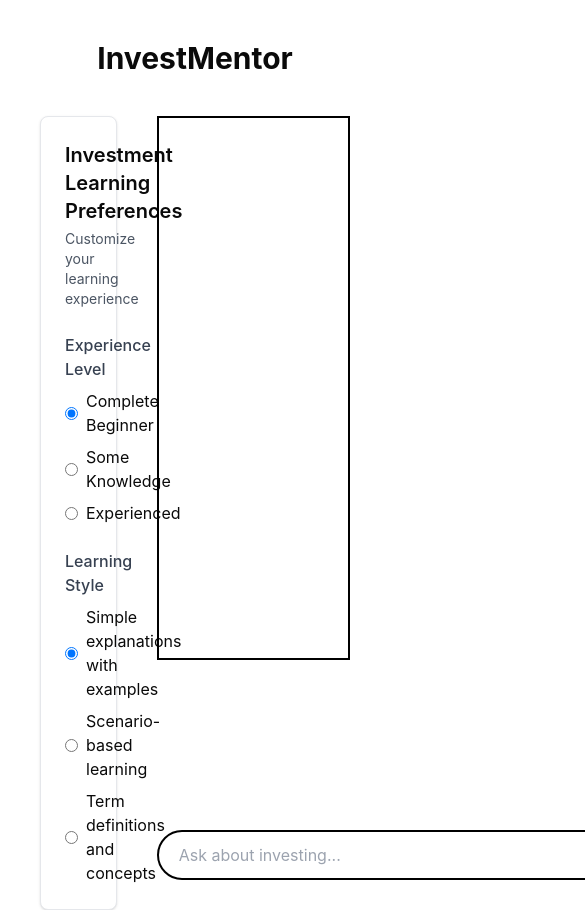
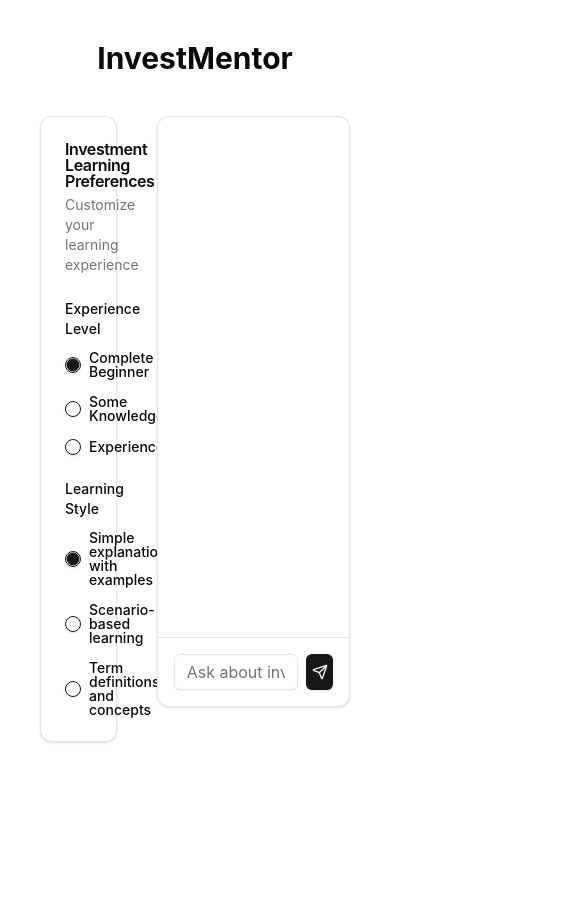
Before and after one commit to zacktzeng/invest-mentor, a Next.js app: page / in a window 390 px wide. Shown: the top 910 px of the page, 585 px wide, since content can reach past the window. After the commit the page ends 844 px from the top, so only its background shows below. Built offline with nearby package versions, Linux system fonts and the light colour scheme.

Commit message:
Update Chat and InvestmentParameterForm to use Shadcn and add some responsive

```diff
--- a/app/components/Chat.tsx
+++ b/app/components/Chat.tsx
@@ -1,14 +1,20 @@
 // Chat.tsx
 import { useChat } from "ai/react";
 import { useEffect, useRef, useState } from "react";
-import Image from "next/image";
 import { useParameters } from "@/contexts/ParametersContext";
+import { Avatar, AvatarFallback, AvatarImage } from "@/components/ui/avatar";
+import { Card } from "@/components/ui/card";
+import { Input } from "@/components/ui/input";
+import { Button } from "@/components/ui/button";
+import { Send } from "lucide-react";
+import { Alert, AlertDescription } from "@/components/ui/alert";
+import { ScrollArea } from "@/components/ui/scroll-area";
+import { Separator } from "@/components/ui/separator";
 
 const Chat = () => {
   const {
     experienceLevel,
     learningStyle,
-    lastUpdated,
     parameterChanged,
     acknowledgeParameterChange
   } = useParameters();
@@ -31,12 +37,9 @@
     }
   });
 
-  const chatContainer = useRef<HTMLDivElement>(null);
-
   const messagesEndRef = useRef<HTMLDivElement>(null);
 
   const scroll = () => {
-    console.log("Scrolling to the bottom of the chat");
     messagesEndRef.current?.scrollIntoView({ behavior: "smooth" });
   };
 
@@ -56,59 +59,74 @@
 
   // Create a custom submit handler that wraps the original
   const handleCustomSubmit = (e: React.FormEvent<HTMLFormElement>) => {
+    e.preventDefault();
     handleSubmit(e);
   };
 
-  const renderResponse = () => {
   return (
-      <div className="response">
+    <Card className="flex flex-col h-[70vh] md:h-[80vh]">
+      {/* Chat message area with scroll */}
+      <ScrollArea className="flex-grow p-4">
         {systemMessage && (
-          <div className="system-message text-xs text-gray-500 italic mb-2">
+          <Alert className="mb-4">
+            <AlertDescription className="text-xs text-muted-foreground">
               {systemMessage}
+            </AlertDescription>
+          </Alert>
+        )}
+
+        <div className="space-y-4">
+          {messages.map((m, index) => (
+            <div key={m.id}>
+              <div className={`flex items-start gap-3 ${m.role === "user" ? "justify-end" : "justify-start"}`}>
+                {m.role !== "user" && (
+                  <Avatar className="h-8 w-8">
+                    <AvatarImage src="/ai-avatar.png" alt="AI" />
+                    <AvatarFallback>AI</AvatarFallback>
+                  </Avatar>
+                )}
+
+                <div className={`rounded-lg p-3 max-w-[80%] ${
+                  m.role === "user"
+                    ? "bg-primary text-primary-foreground ml-auto"
+                    : "bg-muted"
+                }`}>
+                  <p className="text-sm">{m.content}</p>
                 </div>
-        )}
-        {messages.map((m, index) => (
-          <div
-            key={m.id}
-            className={`chat-line ${m.role === "user" ? "user-chat" : "ai-chat"
-              }`}
-          >
-            <Image
-              className="avatar"
-              alt="avatar"
-              width={40}
-              height={40}
-              src={m.role === "user" ? "/user-avatar.jpg" : "/ai-avatar.png"}
-            />
-            <div style={{ width: "100%", marginLeft: "16px" }}>
-              <p className="message">{m.content}</p>
-              {index < messages.length - 1 && (
-                <div className="horizontal-line" />
+
+                {m.role === "user" && (
+                  <Avatar className="h-8 w-8">
+                    <AvatarImage src="/user-avatar.jpg" alt="User" />
+                    <AvatarFallback>You</AvatarFallback>
+                  </Avatar>
                 )}
               </div>
+
+              {index < messages.length - 1 && (
+                <Separator className="my-4" />
+              )}
+            </div>
+          ))}
           <div ref={messagesEndRef} />
         </div>
-        ))}
-      </div>
+      </ScrollArea>
 
-    );
-  };
-
-  return (
-    <div ref={chatContainer} className="chat w-full">
-      {renderResponse()}
-      <form onSubmit={handleCustomSubmit} className="chat-form">
-        <input
+      {/* Input area */}
+      <div className="p-4 border-t">
+        <form onSubmit={handleCustomSubmit} className="flex gap-2">
+          <Input
             name="input-field"
-          type="text"
             placeholder="Ask about investing..."
             onChange={handleInputChange}
             value={input}
+            className="flex-grow"
           />
-        <button type="submit" className="send-button" />
+          <Button type="submit" size="icon">
+            <Send className="h-4 w-4" />
+          </Button>
         </form>
-
       </div>
+    </Card>
   );
 };
 
--- a/app/components/InvestmentParameterForm.tsx
+++ b/app/components/InvestmentParameterForm.tsx
@@ -1,7 +1,10 @@
 // InvestmentParameterForm.tsx
 "use client";
 
-import { useParameters } from '@/contexts/ParametersContext';
+import { ExperienceLevel, LearningStyle, useParameters } from '@/contexts/ParametersContext';
+import { Card, CardContent, CardHeader, CardTitle, CardDescription } from "@/components/ui/card";
+import { RadioGroup, RadioGroupItem } from "@/components/ui/radio-group";
+import { Label } from "@/components/ui/label";
 
 const InvestmentParameterForm: React.FC = () => {
   const {
@@ -10,92 +13,64 @@
   } = useParameters();
 
   return (
-    <div className="bg-white rounded-lg shadow p-6 w-full border border-gray-200">
-      <div className="mb-6">
-        <h1 className="text-xl font-semibold mb-1">Investment Learning Preferences</h1>
-        <p className="text-gray-600 text-sm">Customize your learning experience</p>
-      </div>
+    <Card className="w-full">
+      <CardHeader>
+        <CardTitle>Investment Learning Preferences</CardTitle>
+        <CardDescription>Customize your learning experience</CardDescription>
+      </CardHeader>
 
-      <div className="space-y-6">
-        <div>
-          <label className="font-medium text-gray-700 block mb-2">Experience Level</label>
-          <div className="space-y-2">
-            <div className="flex items-center">
-              <input
-                type="radio"
-                id="beginner"
-                name="experience"
-                className="mr-2"
-                checked={experienceLevel === "beginner"}
-                onChange={() => setExperienceLevel("beginner")}
-              />
-              <label htmlFor="beginner">Complete Beginner</label>
+      <CardContent className="space-y-6">
+        <div className="space-y-3">
+          <h3 className="font-medium text-sm">Experience Level</h3>
+
+          <RadioGroup
+            value={experienceLevel}
+            onValueChange={(value) => setExperienceLevel(value as ExperienceLevel)}
+            className="space-y-2"
+          >
+            <div className="flex items-center space-x-2">
+              <RadioGroupItem value="beginner" id="beginner" />
+              <Label htmlFor="beginner">Complete Beginner</Label>
             </div>
-            <div className="flex items-center">
-              <input
-                type="radio"
-                id="some_knowledge"
-                name="experience"
-                className="mr-2"
-                checked={experienceLevel === "some_knowledge"}
-                onChange={() => setExperienceLevel("some_knowledge")}
-              />
-              <label htmlFor="some_knowledge">Some Knowledge</label>
+
+            <div className="flex items-center space-x-2">
+              <RadioGroupItem value="some_knowledge" id="some_knowledge" />
+              <Label htmlFor="some_knowledge">Some Knowledge</Label>
             </div>
-            <div className="flex items-center">
-              <input
-                type="radio"
-                id="experienced"
-                name="experience"
-                className="mr-2"
-                checked={experienceLevel === "experienced"}
-                onChange={() => setExperienceLevel("experienced")}
-              />
-              <label htmlFor="experienced">Experienced</label>
+
+            <div className="flex items-center space-x-2">
+              <RadioGroupItem value="experienced" id="experienced" />
+              <Label htmlFor="experienced">Experienced</Label>
             </div>
-          </div>
+          </RadioGroup>
         </div>
 
-        <div>
-          <label className="font-medium text-gray-700 block mb-2">Learning Style</label>
-          <div className="space-y-2">
-            <div className="flex items-center">
-              <input
-                type="radio"
-                id="simple"
-                name="style"
-                className="mr-2"
-                checked={learningStyle === "simple"}
-                onChange={() => setLearningStyle("simple")}
-              />
-              <label htmlFor="simple">Simple explanations with examples</label>
+        <div className="space-y-3">
+          <h3 className="font-medium text-sm">Learning Style</h3>
+
+          <RadioGroup
+            value={learningStyle}
+            onValueChange={(value) => setLearningStyle(value as LearningStyle)}
+            className="space-y-2"
+          >
+            <div className="flex items-center space-x-2">
+              <RadioGroupItem value="simple" id="simple" />
+              <Label htmlFor="simple">Simple explanations with examples</Label>
             </div>
-            <div className="flex items-center">
-              <input
-                type="radio"
-                id="scenario"
-                name="style"
-                className="mr-2"
-                checked={learningStyle === "scenario"}
-                onChange={() => setLearningStyle("scenario")}
-              />
-              <label htmlFor="scenario">Scenario-based learning</label>
+
+            <div className="flex items-center space-x-2">
+              <RadioGroupItem value="scenario" id="scenario" />
+              <Label htmlFor="scenario">Scenario-based learning</Label>
             </div>
-            <div className="flex items-center">
-              <input
-                type="radio"
-                id="terminology"
-                name="style"
-                className="mr-2"
-                checked={learningStyle === "terminology"}
-                onChange={() => setLearningStyle("terminology")}
-              />
-              <label htmlFor="terminology">Term definitions and concepts</label>
+
+            <div className="flex items-center space-x-2">
+              <RadioGroupItem value="terminology" id="terminology" />
+              <Label htmlFor="terminology">Term definitions and concepts</Label>
             </div>
-          </div>
+          </RadioGroup>
         </div>
-      </div>
-    </div>
+      </CardContent>
+    </Card>
   );
 }
 
--- a/app/page.tsx
+++ b/app/page.tsx
@@ -2,7 +2,7 @@
 
 import Image from "next/image";
 import Chat from "./components/Chat";
-import Control from "./components/InvestmentParameterForm";
+import InvestmentParameterForm from "@/app/components/InvestmentParameterForm";
 import { ParametersProvider } from "@/contexts/ParametersContext";
 
 export default function Home() {
@@ -16,7 +16,7 @@
         </div>
         <div className="flex gap-10 px-10 w-full grid grid-cols-3 relative">
           <div className="flex flex-col items-center relative col-span-1">
-            <Control />
+            <InvestmentParameterForm />
           </div>
           <div className="items-center relative col-span-2">
             <Chat />
--- /dev/null
+++ b/components/ui/alert.tsx
@@ -0,0 +1,59 @@
+import * as React from "react"
+import { cva, type VariantProps } from "class-variance-authority"
+
+import { cn } from "@/lib/utils"
+
+const alertVariants = cva(
+  "relative w-full rounded-lg border px-4 py-3 text-sm [&>svg+div]:translate-y-[-3px] [&>svg]:absolute [&>svg]:left-4 [&>svg]:top-4 [&>svg]:text-foreground [&>svg~*]:pl-7",
+  {
+    variants: {
+      variant: {
+        default: "bg-background text-foreground",
+        destructive:
+          "border-destructive/50 text-destructive dark:border-destructive [&>svg]:text-destructive",
+      },
+    },
+    defaultVariants: {
+      variant: "default",
+    },
+  }
+)
+
+const Alert = React.forwardRef<
+  HTMLDivElement,
+  React.HTMLAttributes<HTMLDivElement> & VariantProps<typeof alertVariants>
+>(({ className, variant, ...props }, ref) => (
+  <div
+    ref={ref}
+    role="alert"
+    className={cn(alertVariants({ variant }), className)}
+    {...props}
+  />
+))
+Alert.displayName = "Alert"
+
+const AlertTitle = React.forwardRef<
+  HTMLParagraphElement,
+  React.HTMLAttributes<HTMLHeadingElement>
+>(({ className, ...props }, ref) => (
+  <h5
+    ref={ref}
+    className={cn("mb-1 font-medium leading-none tracking-tight", className)}
+    {...props}
+  />
+))
+AlertTitle.displayName = "AlertTitle"
+
+const AlertDescription = React.forwardRef<
+  HTMLParagraphElement,
+  React.HTMLAttributes<HTMLParagraphElement>
+>(({ className, ...props }, ref) => (
+  <div
+    ref={ref}
+    className={cn("text-sm [&_p]:leading-relaxed", className)}
+    {...props}
+  />
+))
+AlertDescription.displayName = "AlertDescription"
+
+export { Alert, AlertTitle, AlertDescription }
--- /dev/null
+++ b/components/ui/avatar.tsx
@@ -0,0 +1,50 @@
+"use client"
+
+import * as React from "react"
+import * as AvatarPrimitive from "@radix-ui/react-avatar"
+
+import { cn } from "@/lib/utils"
+
+const Avatar = React.forwardRef<
+  React.ElementRef<typeof AvatarPrimitive.Root>,
+  React.ComponentPropsWithoutRef<typeof AvatarPrimitive.Root>
+>(({ className, ...props }, ref) => (
+  <AvatarPrimitive.Root
+    ref={ref}
+    className={cn(
+      "relative flex h-10 w-10 shrink-0 overflow-hidden rounded-full",
+      className
+    )}
+    {...props}
+  />
+))
+Avatar.displayName = AvatarPrimitive.Root.displayName
+
+const AvatarImage = React.forwardRef<
+  React.ElementRef<typeof AvatarPrimitive.Image>,
+  React.ComponentPropsWithoutRef<typeof AvatarPrimitive.Image>
+>(({ className, ...props }, ref) => (
+  <AvatarPrimitive.Image
+    ref={ref}
+    className={cn("aspect-square h-full w-full", className)}
+    {...props}
+  />
+))
+AvatarImage.displayName = AvatarPrimitive.Image.displayName
+
+const AvatarFallback = React.forwardRef<
+  React.ElementRef<typeof AvatarPrimitive.Fallback>,
+  React.ComponentPropsWithoutRef<typeof AvatarPrimitive.Fallback>
+>(({ className, ...props }, ref) => (
+  <AvatarPrimitive.Fallback
+    ref={ref}
+    className={cn(
+      "flex h-full w-full items-center justify-center rounded-full bg-muted",
+      className
+    )}
+    {...props}
+  />
+))
+AvatarFallback.displayName = AvatarPrimitive.Fallback.displayName
+
+export { Avatar, AvatarImage, AvatarFallback }
--- /dev/null
+++ b/components/ui/input.tsx
@@ -0,0 +1,22 @@
+import * as React from "react"
+
+import { cn } from "@/lib/utils"
+
+const Input = React.forwardRef<HTMLInputElement, React.ComponentProps<"input">>(
+  ({ className, type, ...props }, ref) => {
+    return (
+      <input
+        type={type}
+        className={cn(
+          "flex h-9 w-full rounded-md border border-input bg-transparent px-3 py-1 text-base shadow-sm transition-colors file:border-0 file:bg-transparent file:text-sm file:font-medium file:text-foreground placeholder:text-muted-foreground focus-visible:outline-none focus-visible:ring-1 focus-visible:ring-ring disabled:cursor-not-allowed disabled:opacity-50 md:text-sm",
+          className
+        )}
+        ref={ref}
+        {...props}
+      />
+    )
+  }
+)
+Input.displayName = "Input"
+
+export { Input }
--- /dev/null
+++ b/components/ui/scroll-area.tsx
@@ -0,0 +1,48 @@
+"use client"
+
+import * as React from "react"
+import * as ScrollAreaPrimitive from "@radix-ui/react-scroll-area"
+
+import { cn } from "@/lib/utils"
+
+const ScrollArea = React.forwardRef<
+  React.ElementRef<typeof ScrollAreaPrimitive.Root>,
+  React.ComponentPropsWithoutRef<typeof ScrollAreaPrimitive.Root>
+>(({ className, children, ...props }, ref) => (
+  <ScrollAreaPrimitive.Root
+    ref={ref}
+    className={cn("relative overflow-hidden", className)}
+    {...props}
+  >
+    <ScrollAreaPrimitive.Viewport className="h-full w-full rounded-[inherit]">
+      {children}
+    </ScrollAreaPrimitive.Viewport>
+    <ScrollBar />
+    <ScrollAreaPrimitive.Corner />
+  </ScrollAreaPrimitive.Root>
+))
+ScrollArea.displayName = ScrollAreaPrimitive.Root.displayName
+
+const ScrollBar = React.forwardRef<
+  React.ElementRef<typeof ScrollAreaPrimitive.ScrollAreaScrollbar>,
+  React.ComponentPropsWithoutRef<typeof ScrollAreaPrimitive.ScrollAreaScrollbar>
+>(({ className, orientation = "vertical", ...props }, ref) => (
+  <ScrollAreaPrimitive.ScrollAreaScrollbar
+    ref={ref}
+    orientation={orientation}
+    className={cn(
+      "flex touch-none select-none transition-colors",
+      orientation === "vertical" &&
+        "h-full w-2.5 border-l border-l-transparent p-[1px]",
+      orientation === "horizontal" &&
+        "h-2.5 flex-col border-t border-t-transparent p-[1px]",
+      className
+    )}
+    {...props}
+  >
+    <ScrollAreaPrimitive.ScrollAreaThumb className="relative flex-1 rounded-full bg-border" />
+  </ScrollAreaPrimitive.ScrollAreaScrollbar>
+))
+ScrollBar.displayName = ScrollAreaPrimitive.ScrollAreaScrollbar.displayName
+
+export { ScrollArea, ScrollBar }
--- /dev/null
+++ b/components/ui/separator.tsx
@@ -0,0 +1,31 @@
+"use client"
+
+import * as React from "react"
+import * as SeparatorPrimitive from "@radix-ui/react-separator"
+
+import { cn } from "@/lib/utils"
+
+const Separator = React.forwardRef<
+  React.ElementRef<typeof SeparatorPrimitive.Root>,
+  React.ComponentPropsWithoutRef<typeof SeparatorPrimitive.Root>
+>(
+  (
+    { className, orientation = "horizontal", decorative = true, ...props },
+    ref
+  ) => (
+    <SeparatorPrimitive.Root
+      ref={ref}
+      decorative={decorative}
+      orientation={orientation}
+      className={cn(
+        "shrink-0 bg-border",
+        orientation === "horizontal" ? "h-[1px] w-full" : "h-full w-[1px]",
+        className
+      )}
+      {...props}
+    />
+  )
+)
+Separator.displayName = SeparatorPrimitive.Root.displayName
+
+export { Separator }
--- a/contexts/ParametersContext.tsx
+++ b/contexts/ParametersContext.tsx
@@ -3,8 +3,8 @@
 
 import { createContext, useState, useContext, useEffect, ReactNode } from 'react';
 
-type ExperienceLevel = "beginner" | "some_knowledge" | "experienced";
-type LearningStyle = "simple" | "scenario" | "terminology";
+export type ExperienceLevel = "beginner" | "some_knowledge" | "experienced";
+export type LearningStyle = "simple" | "scenario" | "terminology";
 
 interface ParametersContextType {
   experienceLevel: ExperienceLevel;
--- a/package.json
+++ b/package.json
@@ -9,10 +9,13 @@
     "lint": "next lint"
   },
   "dependencies": {
+    "@radix-ui/react-avatar": "^1.1.4",
     "@radix-ui/react-checkbox": "^1.1.5",
     "@radix-ui/react-label": "^2.1.3",
     "@radix-ui/react-radio-group": "^1.2.4",
+    "@radix-ui/react-scroll-area": "^1.2.4",
     "@radix-ui/react-select": "^2.1.7",
+    "@radix-ui/react-separator": "^1.1.3",
     "@radix-ui/react-slot": "^1.2.0",
     "@tailwindcss/typography": "^0.5.13",
     "@types/node": "22.1.0",
```
Also changed, not shown: 1 other file (tests, documents, lock files or other folders). Lines whose indentation alone changed are shown as unchanged.
